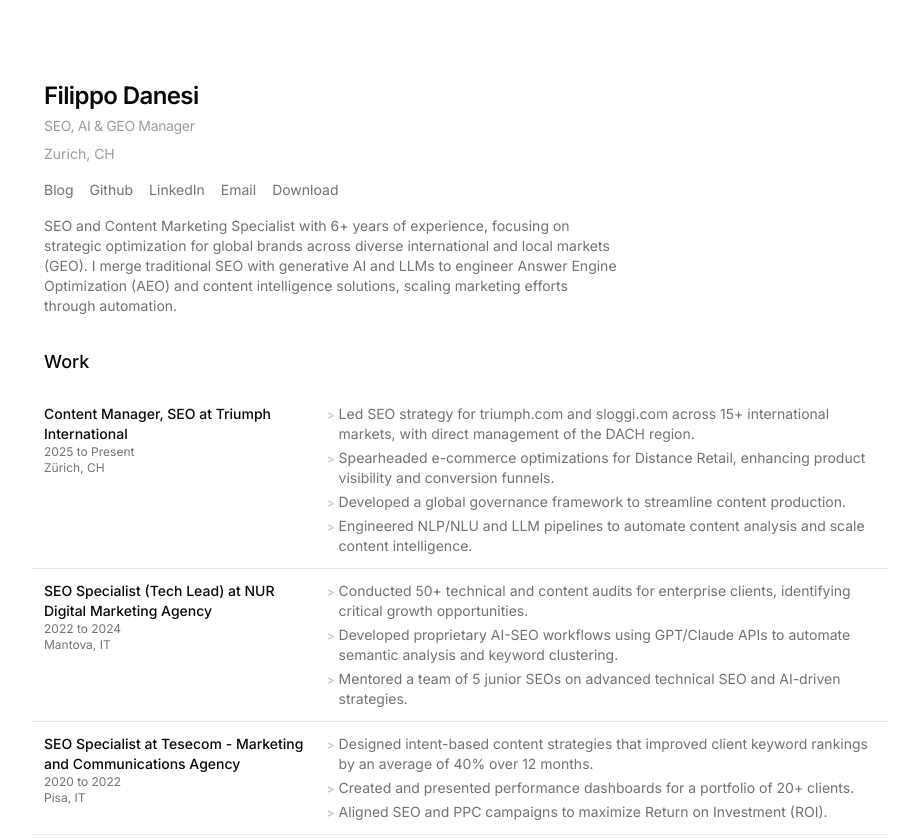
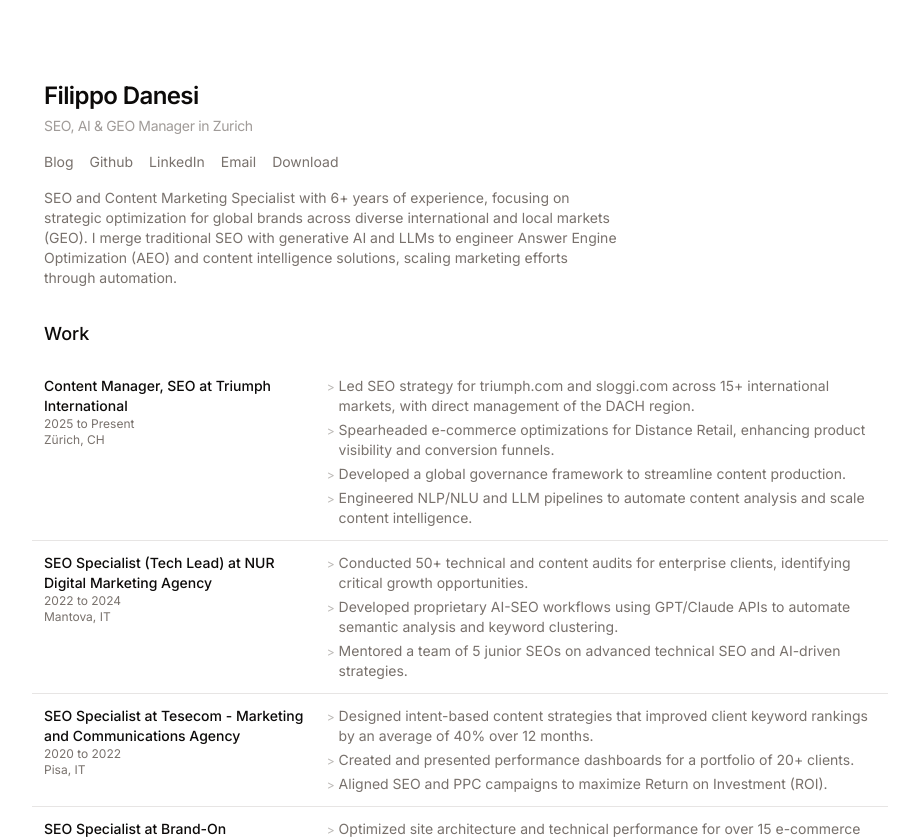
Before and after one commit to filippodanesi/filippodanesi.com, a Next.js app: page / in a window 1280 px wide. Shown: the top 839 px of the page, without its empty margins (36-955 px from the left). Built offline with nearby package versions, Linux system fonts and the light colour scheme.

Commit message:
Update intro.tsx

```diff
--- a/components/intro.tsx
+++ b/components/intro.tsx
@@ -19,12 +19,8 @@ export function Intro({ intro }: IntroProps) {
       </h1>
 
       <h2 className="text-muted-foreground/70 tracking-tight fade-in-up !delay-200">
-        SEO, AI & GEO Manager
+        SEO, AI & GEO Manager in Zurich
       </h2>
-
-      <div className="flex items-center gap-x-4 text-sm fade-in-up !delay-300 mt-2">
-        <span className="text-muted-foreground/70">{intro.location}</span>
-      </div>
 
       <div className="dont-print flex gap-4 fade-in-up !delay-400 mt-4">
         <a
```
